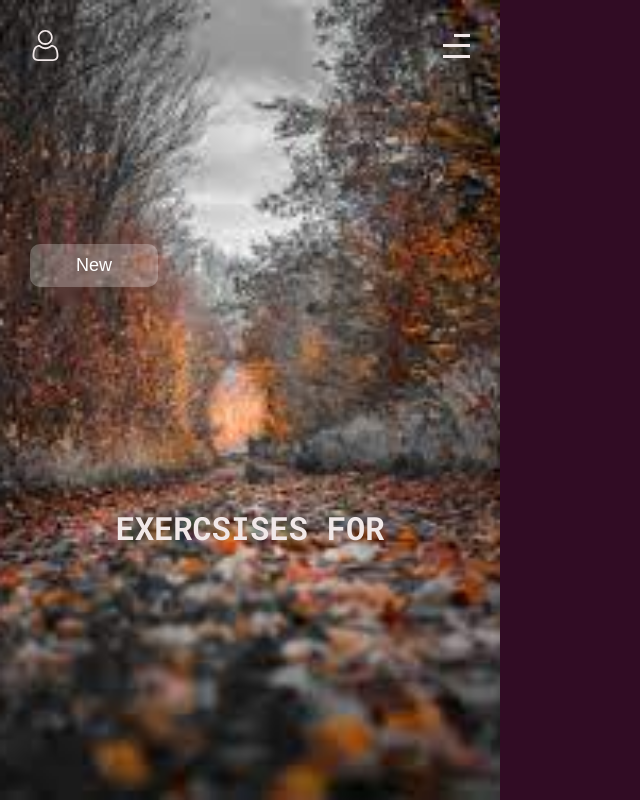
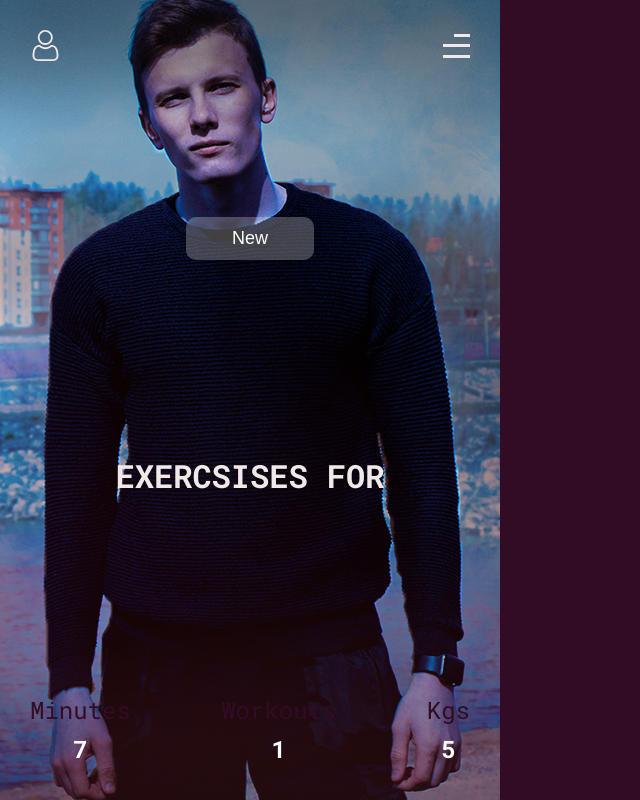
Before and after one commit to azawert/trainingapp, a React (Create React App) app in the folder frontend/: page / in a window 1280 px wide. Shown: the whole page, without its empty margins (0-640 px from the left). Built offline with nearby package versions, Linux system fonts and the light colour scheme.

Commit message:
законрчил верстку homepage

```diff
--- a/frontend/src/components/pages/Home/Home.jsx
+++ b/frontend/src/components/pages/Home/Home.jsx
@@ -4,10 +4,10 @@ import Counters from "../../../ui/Counters/Counters";
 import Layout from "../../common/Layout";
 import styles from "./Home.module.sass";
 
-import bgImage from "../../../images/index.jpg";
+import bgImage from "../../../images/header/home-bg.jpg";
 const Home = () => {
   return (
-    <div>
+    <div className={styles.wrapper}>
       <Layout height="100vh" image={bgImage}>
         <Button
           type="main"
--- a/frontend/src/components/pages/Home/Home.module.sass
+++ b/frontend/src/components/pages/Home/Home.module.sass
@@ -1,9 +1,8 @@
 @import '../../../sass/_variables'
+
 .heading
     margin: 38px auto
     text-align: center
     font-size: 32px
     color: $white
     line-height: 1.5
-.button
-    margin: 0 auto
--- a/frontend/src/ui/Button/Button.jsx
+++ b/frontend/src/ui/Button/Button.jsx
@@ -1,7 +1,7 @@
 import React from "react";
 import styles from "./Button.module.sass";
 
-const Button = ({ text, callback, type = "s" }) => {
+const Button = ({ text, callback, type = "main" }) => {
   return (
     <div>
       <button onClick={callback} className={`${styles.button} ${styles[type]}`}>
--- a/frontend/src/ui/Button/Button.module.sass
+++ b/frontend/src/ui/Button/Button.module.sass
@@ -12,6 +12,7 @@ $accent-04: rgba($accent,.4)
     margin: 0 auto
     &.main
         background-color: rgba(255,255,255,.25)
+        display: flex
         &:hover
             background-color: $accent-04
     &:hover
--- a/frontend/src/ui/Counters/Counters.jsx
+++ b/frontend/src/ui/Counters/Counters.jsx
@@ -1,7 +1,21 @@
 import React from "react";
-
+import styles from "./Counters.module.sass";
+const counters = {
+  minutes: 7,
+  workouts: 1,
+  kgs: 5,
+};
 const Counters = () => {
-  return <div></div>;
+  return (
+    <div className={styles.wrapper}>
+      {Object.entries(counters).map((item) => (
+        <div className={styles.count} key={"_key_" + item[0]}>
+          <div className={styles.heading}>{item[0]}</div>
+          <div className={styles.number}>{item[1]}</div>
+        </div>
+      ))}
+    </div>
+  );
 };
 
 export default Counters;
--- a/frontend/src/ui/Counters/Counters.module.sass
+++ b/frontend/src/ui/Counters/Counters.module.sass
@@ -0,0 +1,13 @@
+@import '../../sass/_variables'
+.wrapper
+    display: flex
+    align-items: center
+    justify-content: space-between
+.count
+    font-size: 24px
+    text-align: center
+    .heading
+        color: $dark-purple
+        text-transform: capitalize
+    .number
+        font-weight: bold
```
